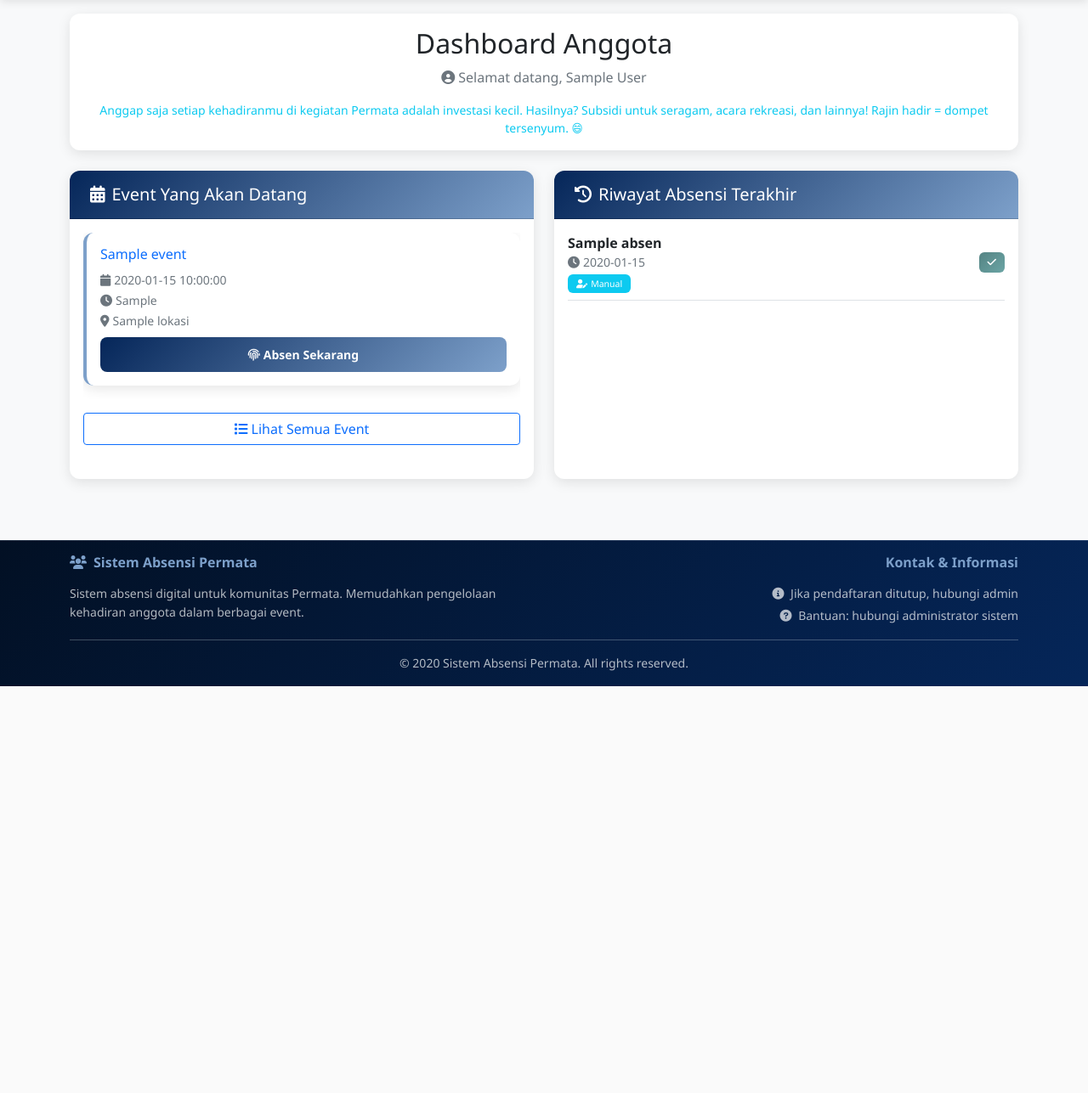
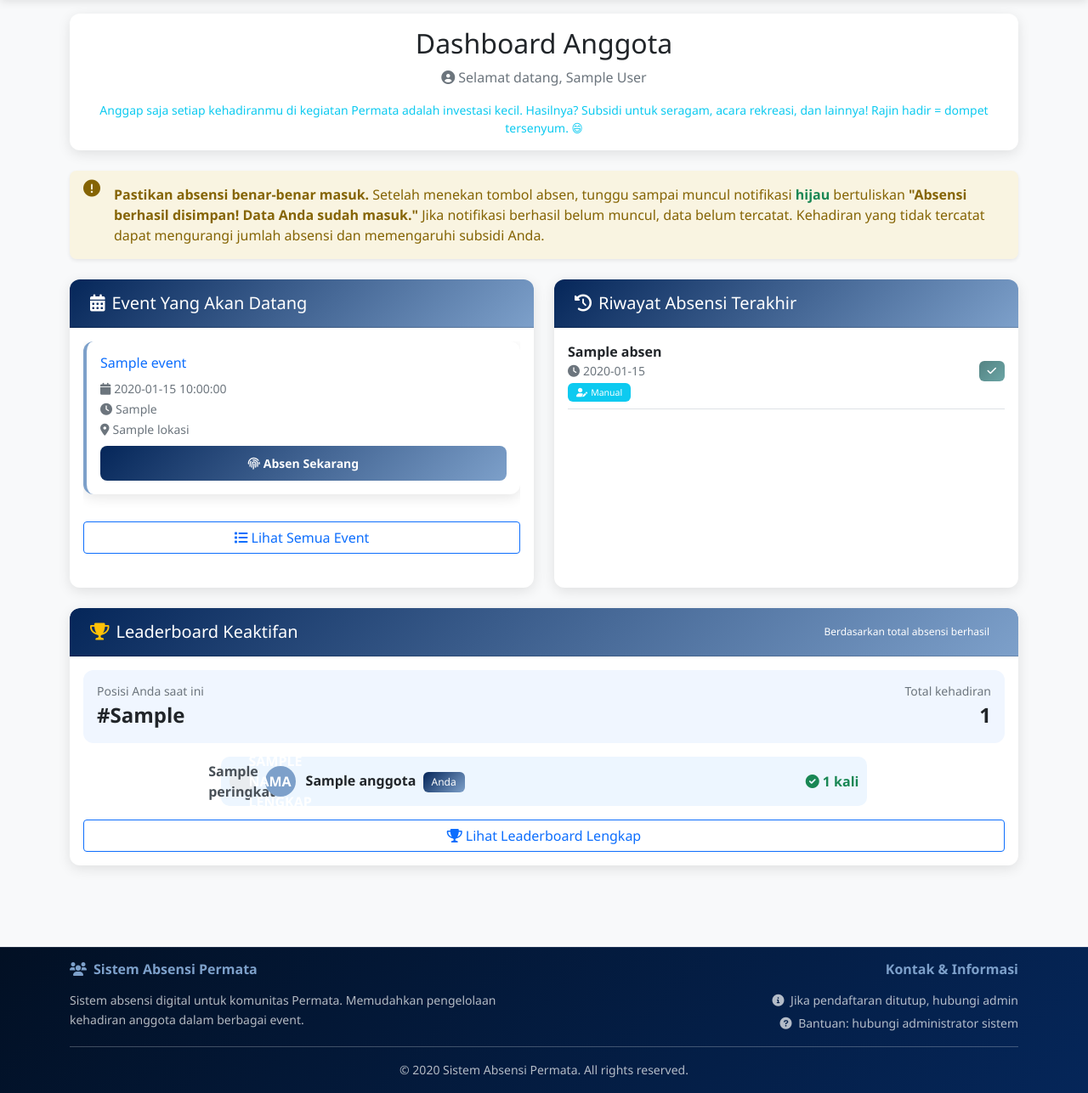
Before and after one commit to RW01TajiPermata/absensi_permata, a Flask app: template templates/user_dashboard.html in a window 1280 px wide. Shown: the part 57-1344 px from the top of the page at 85% size. Before the commit the page ends 865 px from the top, so only its background shows below. Run offline with Flask 3, Linux system fonts and the light colour scheme; the visitor is signed in with stand-in values (Sample User, id 1); tables that the repository leaves empty hold one stand-in row (values such as "Sample post"); the template is opened without the code that fills it: most values are stand-ins (such as "Sample title", 1, 10 or a date in 2020).

Commit message:
Update user_dashboard.html

```diff
--- a/templates/user_dashboard.html
+++ b/templates/user_dashboard.html
@@ -10,12 +10,23 @@
                     <i class="fas fa-user-circle me-1"></i>Selamat datang, {{ session.nama_lengkap }}
                 </p>
 
-                </p>
-                <!-- Tambahan teks baru -->
+                <!-- Pesan motivasi kehadiran -->
                 <p class="mt-3 mb-0 small text-info">
                    Anggap saja setiap kehadiranmu di kegiatan Permata adalah investasi kecil. Hasilnya? Subsidi untuk seragam, acara rekreasi, dan lainnya! Rajin hadir = dompet tersenyum. 😄
                 </p>
             </div>
+        </div>
+    </div>
+</div>
+
+<div class="alert alert-warning border-0 shadow-sm mb-4" role="alert">
+    <div class="d-flex align-items-start">
+        <i class="fas fa-exclamation-circle fa-lg me-3 mt-1"></i>
+        <div>
+            <strong>Pastikan absensi benar-benar masuk.</strong>
+            Setelah menekan tombol absen, tunggu sampai muncul notifikasi <strong class="text-success">hijau</strong> bertuliskan
+            <strong>&quot;Absensi berhasil disimpan! Data Anda sudah masuk.&quot;</strong>
+            Jika notifikasi berhasil belum muncul, data belum tercatat. Kehadiran yang tidak tercatat dapat mengurangi jumlah absensi dan memengaruhi subsidi Anda.
         </div>
     </div>
 </div>
@@ -119,6 +130,63 @@
     </div>
 </div>
 
+<div class="row">
+    <div class="col-12 mb-4">
+        <div class="card leaderboard-card">
+            <div class="card-header d-flex justify-content-between align-items-center flex-wrap gap-2">
+                <h5 class="mb-0"><i class="fas fa-trophy me-2 text-warning"></i>Leaderboard Keaktifan</h5>
+                <span class="badge rounded-pill text-bg-light">Berdasarkan total absensi berhasil</span>
+            </div>
+            <div class="card-body">
+                <div class="my-activity mb-3">
+                    <div>
+                        <small class="text-muted d-block">Posisi Anda saat ini</small>
+                        <strong class="fs-4">#{{ peringkat_saya or '-' }}</strong>
+                    </div>
+                    <div class="text-end">
+                        <small class="text-muted d-block">Total kehadiran</small>
+                        <strong class="fs-4">{{ total_absensi_saya }}</strong>
+                    </div>
+                </div>
+
+                {% if leaderboard %}
+                    <div class="leaderboard-list">
+                        {% for anggota in leaderboard %}
+                        <div class="leaderboard-item {% if anggota.id == session.user_id %}leaderboard-me{% endif %}">
+                            <span class="rank rank-{{ anggota.peringkat }}">
+                                {% if anggota.peringkat == 1 %}<i class="fas fa-crown"></i>{% else %}{{ anggota.peringkat }}{% endif %}
+                            </span>
+                            <span class="avatar">{{ anggota.nama_lengkap[0]|upper }}</span>
+                            <div class="flex-grow-1 min-width-0">
+                                {% if anggota.peringkat <= 3 %}
+                                <button type="button" class="celebration-trigger leaderboard-name" aria-label="Rayakan peringkat {{ anggota.peringkat }}">
+                                    {{ anggota.nama_lengkap }} <i class="fas fa-star"></i>
+                                </button>
+                                {% else %}
+                                <strong>{{ anggota.nama_lengkap }}</strong>
+                                {% endif %}
+                                {% if anggota.id == session.user_id %}<span class="badge bg-primary ms-1">Anda</span>{% endif %}
+                            </div>
+                            <span class="attendance-count"><i class="fas fa-check-circle me-1"></i>{{ anggota.total_absensi }} kali</span>
+                        </div>
+                        {% endfor %}
+                    </div>
+                    <div class="d-grid mt-3">
+                        <a href="{{ url_for('user_leaderboard') }}" class="btn btn-outline-primary">
+                            <i class="fas fa-trophy me-1"></i>Lihat Leaderboard Lengkap
+                        </a>
+                    </div>
+                {% else %}
+                    <div class="text-center py-3 text-muted">
+                        <i class="fas fa-trophy fa-2x mb-2"></i>
+                        <p class="mb-0">Leaderboard akan tampil setelah ada absensi yang berhasil dicatat.</p>
+                    </div>
+                {% endif %}
+            </div>
+        </div>
+    </div>
+</div>
+
 <style>
 .event-card {
     transition: all 0.3s ease;
@@ -133,6 +201,23 @@
     max-height: 400px;
     overflow-y: auto;
 }
+
+.leaderboard-card { overflow: hidden; }
+.leaderboard-card .card-header { background: linear-gradient(135deg, #052659, #7DA0CA); color: #fff; }
+.my-activity { display: flex; justify-content: space-between; padding: .9rem 1rem; border-radius: 12px; background: #f0f6ff; }
+.leaderboard-list { max-width: 760px; margin: 0 auto; }
+.leaderboard-item { display: flex; align-items: center; gap: .75rem; padding: .7rem .5rem; border-bottom: 1px solid #edf0f2; }
+.leaderboard-item:last-child { border-bottom: 0; }
+.leaderboard-me { background: #edf6ff; border-radius: 10px; padding-left: .6rem; padding-right: .6rem; }
+.rank { width: 30px; height: 30px; display: inline-flex; align-items: center; justify-content: center; border-radius: 50%; font-weight: 700; background: #e9ecef; color: #495057; }
+.rank-1 { background: #ffc107; color: #5f4700; }
+.rank-2 { background: #d7dde3; color: #495057; }
+.rank-3 { background: #dca36a; color: #59340f; }
+.avatar { width: 36px; height: 36px; border-radius: 50%; display: inline-flex; align-items: center; justify-content: center; background: #7DA0CA; color: #fff; font-weight: 700; }
+.min-width-0 { min-width: 0; }
+.attendance-count { color: #198754; font-weight: 600; white-space: nowrap; }
+.leaderboard-name { border: 0; padding: 0; background: transparent; color: inherit; font-weight: 700; text-align: left; }
+.leaderboard-name:hover { color: #0d6efd; text-decoration: underline; }
 
 /* Mobile optimizations */
 @media (max-width: 768px) {
```
